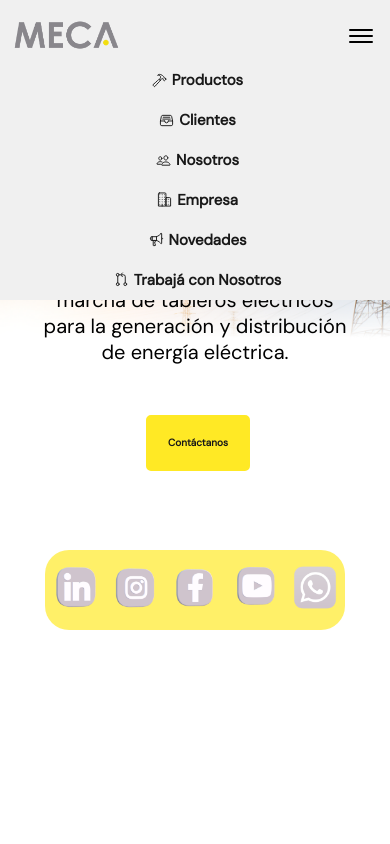
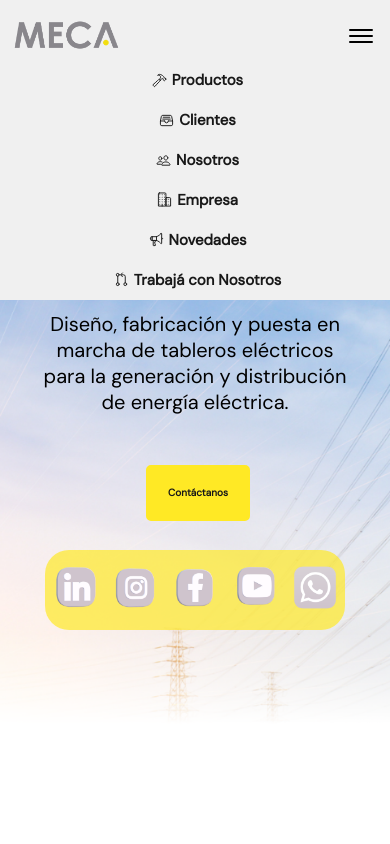
Before and after one commit to franco-buccellato/pagina-meca, a React (Create React App) app in the folder react-proyect/meca-web/: page / in a window 390 px wide. Shown: the top 844 px of the page. Built offline with nearby package versions, Linux system fonts and the light colour scheme.

Commit message:
Corrección background contactanos

```diff
--- a/react-proyect/meca-web/src/components/SectionContactanos/SectionContactanos.css
+++ b/react-proyect/meca-web/src/components/SectionContactanos/SectionContactanos.css
@@ -112,6 +112,13 @@ a {
     .buttom-contactanos h3 {
         font-size: 20px;
     }
+    .background-contactanos {
+        height: 200vw;
+        background-size: 200%;
+        margin-top: 50px;
+        background-position: center top;
+        background-size: 180vw
+    }
 }
 
 @media only screen and (max-width: 600px) {
@@ -120,6 +127,13 @@ a {
     }
     .buttom-contactanos h3 {
         font-size: 15px;
+    }
+    .background-contactanos {
+        height: 200vw;
+        background-size: 200%;
+        margin-top: 50px;
+        background-position: center top;
+        background-size: 200vw
     }
 }
 
@@ -136,4 +150,11 @@ a {
     .buttom-contactanos h3 {
         font-size: 10px;
     }
+    .background-contactanos {
+        height: 200vw;
+        background-size: 200%;
+        margin-top: 50px;
+        background-position: center top;
+        background-size: 300vw
+    }
 }
```
